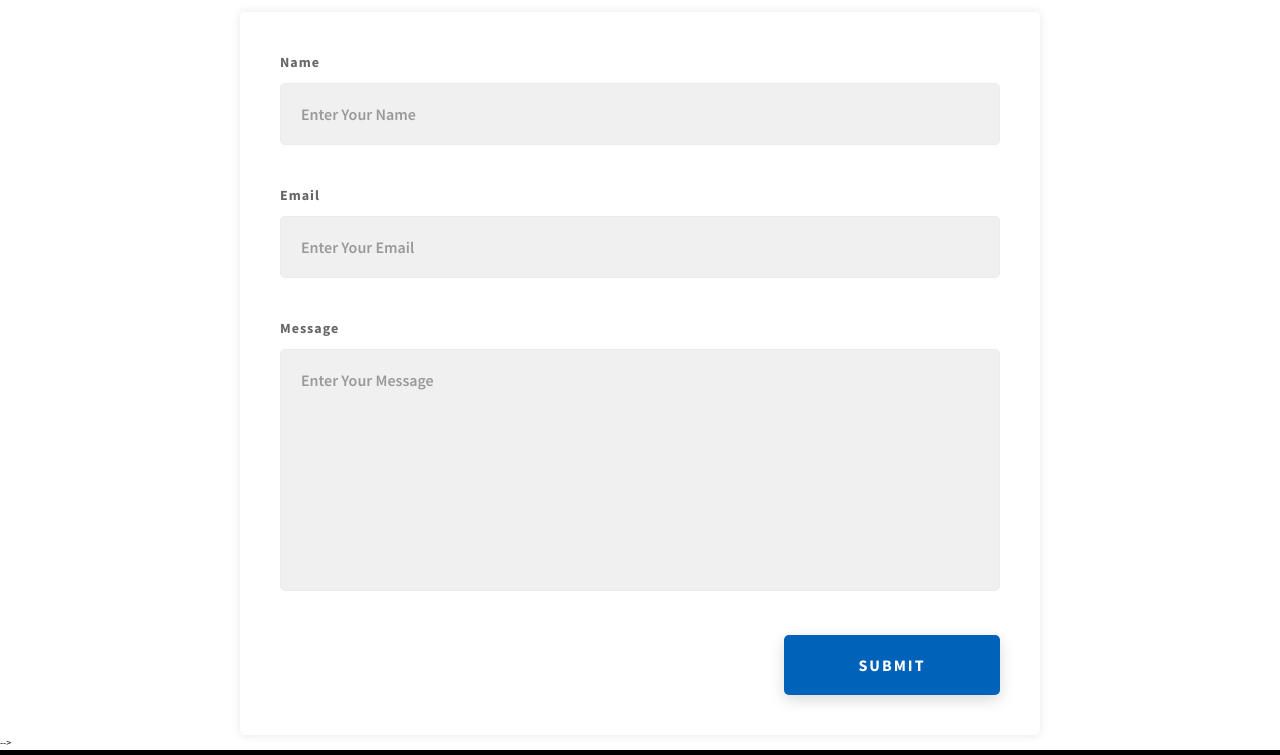
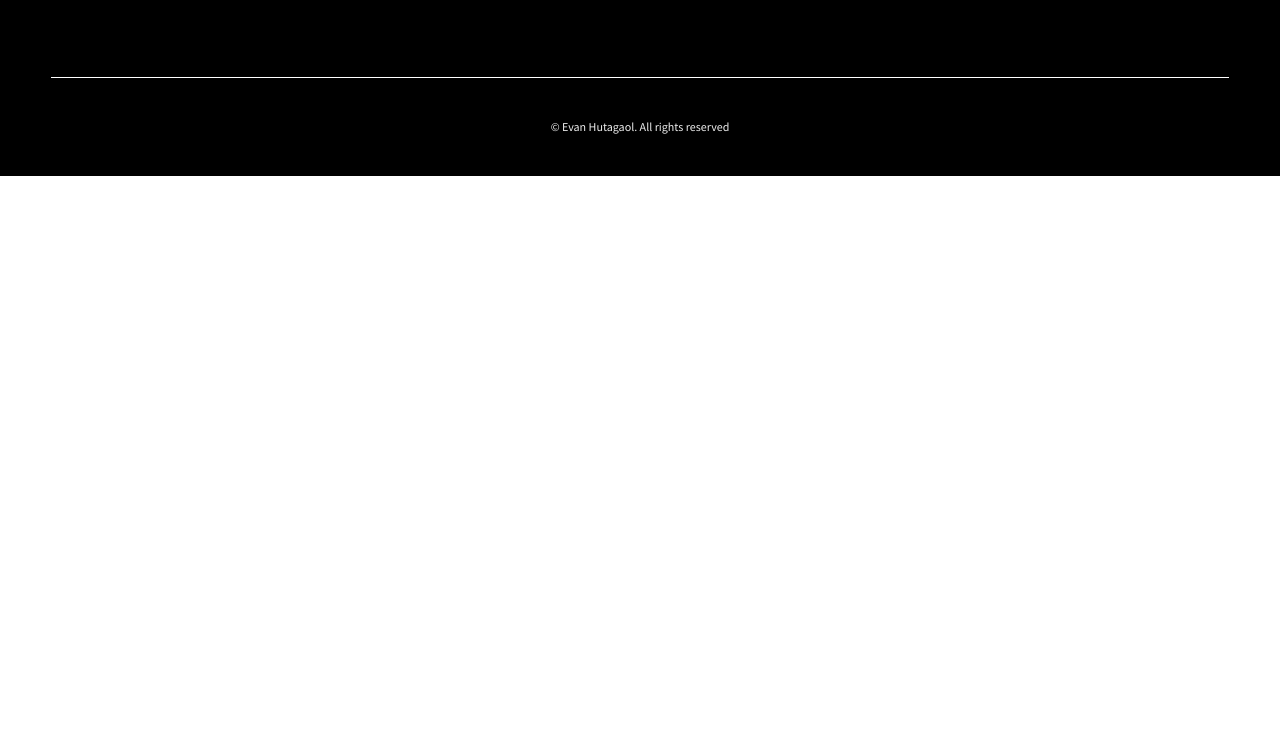
Before and after one commit to Evan-Hutagaol/evan-hutagaol.github.io, a plain HTML site: page index.html in a window 1280 px wide. Shown: the part 4273-5028 px from the top of the page. After the commit the page ends 4449 px from the top, so only its background shows below. Drawn offline with Linux system fonts and the light colour scheme.

Commit message:
removing contact form

```diff
--- a/index.html
+++ b/index.html
@@ -363,56 +363,7 @@
         </div>
       </div>
     </section>
-      <div class="main-container">
-        <h2 class="heading heading-sec heading-sec__mb-med">
-          `
-          <span class="heading-sec__main heading-sec__main--lt">Kontak</span>
-          <span class="heading-sec__sub heading-sec__sub--lt">
-            Berikut beberapa cara menghubungi saya
-          </span>
-        </h2>
-        <div class="contact__form-container">
-          <form action="#" class="contact__form">
-            <div class="contact__form-field">
-              <label class="contact__form-label" for="name">Name</label>
-              <input
-                required
-                placeholder="Enter Your Name"
-                type="text"
-                class="contact__form-input"
-                name="name"
-                id="name"
-              />
-            </div>
-            <div class="contact__form-field">
-              <label class="contact__form-label" for="email">Email</label>
-              <input
-                required
-                placeholder="Enter Your Email"
-                type="text"
-                class="contact__form-input"
-                name="email"
-                id="email"
-              />
-            </div>
-            <div class="contact__form-field">
-              <label class="contact__form-label" for="message">Message</label>
-              <textarea
-                required
-                cols="30"
-                rows="10"
-                class="contact__form-input"
-                placeholder="Enter Your Message"
-                name="message"
-                id="message"
-              ></textarea>
-            </div>
-            <button type="submit" class="btn btn--theme contact__btn">
-              Submit
-            </button>
-          </form>
-        </div>
-      </div>
+
     </section> -->
     <footer class="main-footer">
       <div class="main-container">
```
